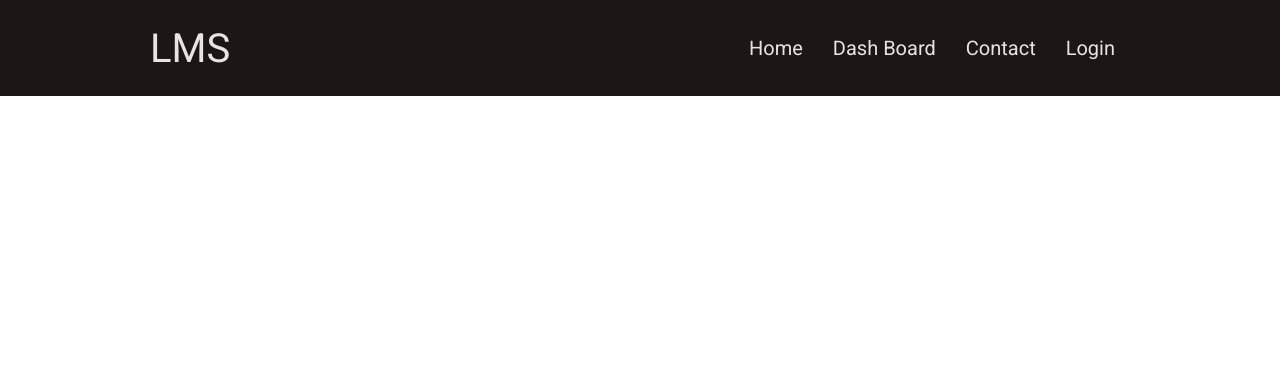
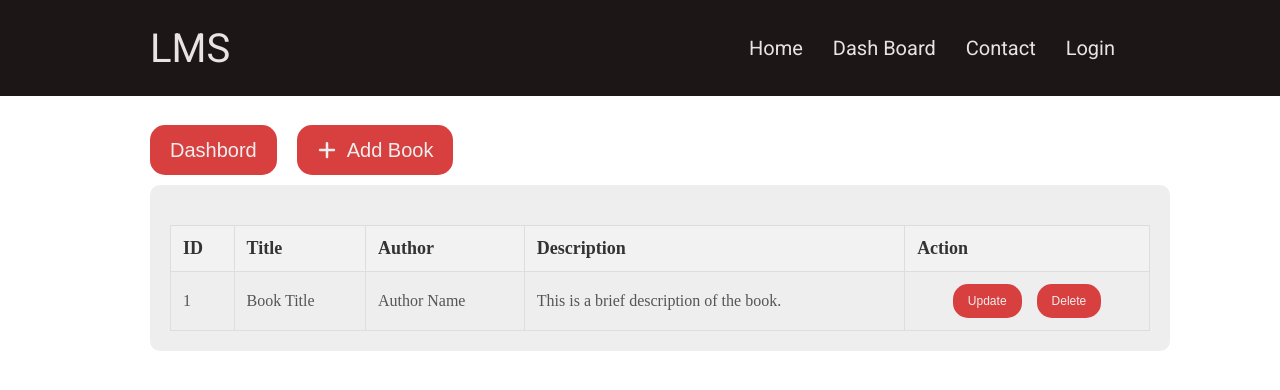
Before and after one commit to RavinduLakshitha/Bookify-LMS, a React (Vite) app: page /dashboard in a window 1280 px wide. Shown: the top 390 px of the page. Built offline with nearby package versions, Linux system fonts and the light colour scheme.

Commit message:
create FDashboard table

```diff
--- a/src/components/dashboard/DashBoard.css
+++ b/src/components/dashboard/DashBoard.css
@@ -0,0 +1,97 @@
+.dashbord_container {
+  display: flex;
+  flex-direction: column;
+  margin-top: 95px;
+  padding: 10px 150px;
+}
+.addbook {
+  display: flex;
+  align-items: left;
+  justify-content: left;
+  height: 40px;
+  width: 100%;
+  margin-top: 10px;
+  gap: 20px;
+  margin-top: 20px;
+}
+
+.Addbtn {
+  display: flex;
+  align-items: center;
+  font-size: 20px;
+  gap: 10px;
+  background-color: #d84040;
+  color: #eeeeee;
+  border-radius: 15px;
+  padding: 25px 20px;
+  cursor: pointer;
+  border: none;
+}
+.Addbtn:hover {
+  background-color: #8e1616;
+}
+
+.dashboard {
+  width: 100%;
+  margin: 20px auto;
+  padding: 20px;
+  background-color: #EEEEEE;
+  border-radius: 10px;
+}
+
+table {
+  width: 100%;
+  border-collapse: collapse;
+  margin-top: 20px;
+}
+
+th,
+td {
+  padding: 12px;
+  text-align: left;
+  border: 1px solid #ddd;
+}
+
+th {
+  background-color: #f2f2f2;
+  font-size: 18px;
+  color: #333;
+}
+
+td {
+  font-size: 16px;
+  color: #555;
+}
+
+tr:nth-child(even) {
+  background-color: #f9f9f9;
+}
+
+tr:hover {
+  background-color: #f1f1f1;
+}
+
+.rowbtn {
+  display: flex;
+  align-items: center;
+  font-size: 12px;
+  gap: 10px;
+  background-color: #d84040;
+  color: #eeeeee;
+  border-radius: 15px;
+  padding: 10px 15px;
+  cursor: pointer;
+  border: none;
+}
+
+.tablebtn {
+  display: flex;
+  flex-direction: row;
+  gap: 15px;
+  align-items: center;
+  justify-content: center;
+}
+
+.rowbtn:hover {
+  background-color: #8e1616;
+}
--- a/src/components/dashboard/DashBoard.tsx
+++ b/src/components/dashboard/DashBoard.tsx
@@ -1,9 +1,43 @@
 import "./Dashboard.css";
+import { FaPlus } from "react-icons/fa6";
 
 const Dashboard = () => {
     return (
         <>
-        <h1>Dashboard</h1>
+        <div className="dashbord_container">
+            <div className="addbook">
+            <button className="Addbtn">Dashbord</button>
+                <button className="Addbtn">
+                <FaPlus />
+                Add Book</button>
+
+            </div>
+            <div className="dashboard">
+                <table>
+                    <thead> <tr>
+                    <th>ID</th>
+                    <th>Title</th>
+                    <th>Author</th>
+                    <th>Description</th>
+                    <th>Action</th>
+                    </tr>
+                    </thead>
+                    <tbody>
+                        <tr>
+                        <td>1</td>
+            <td>Book Title</td>
+            <td>Author Name</td>
+            <td>This is a brief description of the book.</td>
+            <td>
+                <div className="tablebtn">
+                <button className="rowbtn">Update</button>
+                <button className="rowbtn">Delete</button></div>
+                </td>
+                        </tr>
+                    </tbody>
+                </table>
+            </div>
+        </div>
         </>
     );
 }
```
